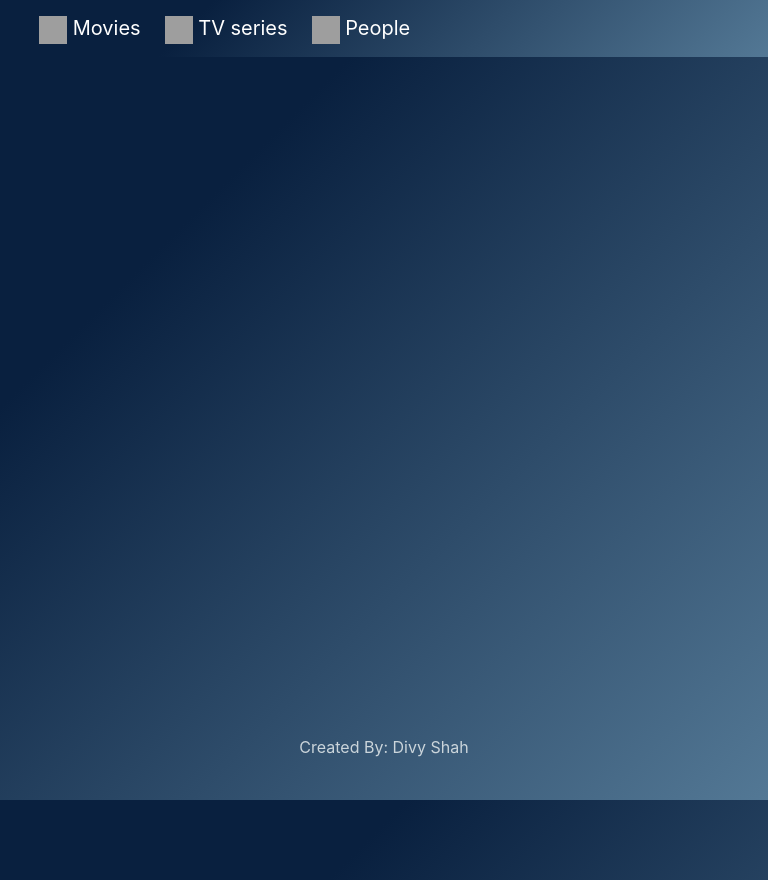
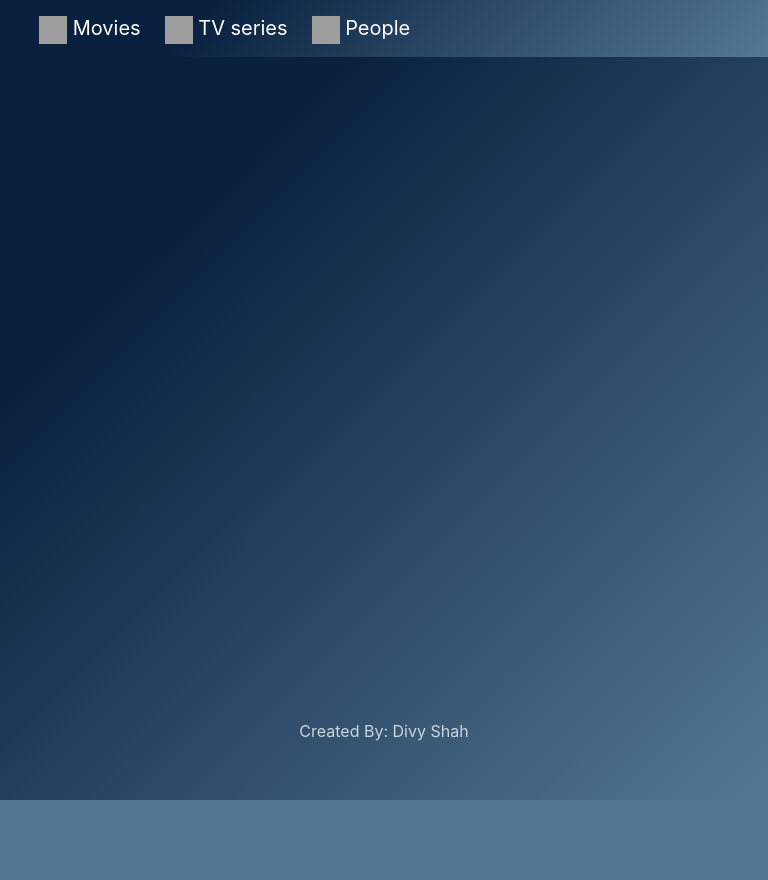
Before and after one commit to divyhshah/Trending-shows, a Flask app: template templates/show.html in a window 768 px wide. Run offline with Flask 2, Linux system fonts and the light colour scheme; the template is opened without the code that fills it, so the values that code supplies are empty; some libraries are stand-ins or nearby versions; grey boxes are pictures that could not be loaded.

Commit message:
resolved responsive view

```diff
--- a/static/main.css
+++ b/static/main.css
@@ -78,8 +78,6 @@ body {
   place-items: center;
   background-color: #537895;
   background-image: linear-gradient(315deg, #537895 0%, #09203f 74%);
-
-
 }
 
 ul {
@@ -118,3 +116,16 @@ h3 {
   border-radius: 18px;
   box-shadow: 0 19px 38px rgba(0,0,0,0.30), 0 20px 18px rgba(0,0,0,0.3);
 }
+
+/*Added media prefs for the responsive design*/
+@media only screen and (min-width: 600px) and (max-width: 900px) {
+  .hs{
+    display: block;
+  }
+  .item{
+    margin: .5rem;
+  }
+  body{
+    background-repeat: no-repeat; /*repeat is turned off*/
+  }
+}
--- a/templates/display.html
+++ b/templates/display.html
@@ -10,7 +10,7 @@
     <!-- Required meta tags -->
     <meta name="google-site-verification" content="usV4YbEbC9H7LvM9ArxaVAZm_sttoxXh1KqqPZ4VH3s" />
     <meta charset="utf-8">
-    <meta name="viewport" content="width=device-width, initial-scale=1, shrink-to-fit=no">
+    <meta name="viewport" content="width=device-width, initial-scale=1">
 
     <!-- Bootstrap CSS -->
     <link rel="icon" href="https://cdn3.iconfinder.com/data/icons/movie-trailer-1/64/15_Trending_Movie_hot_clip_film-512.png" type="image/png" sizes="16x16">
```
